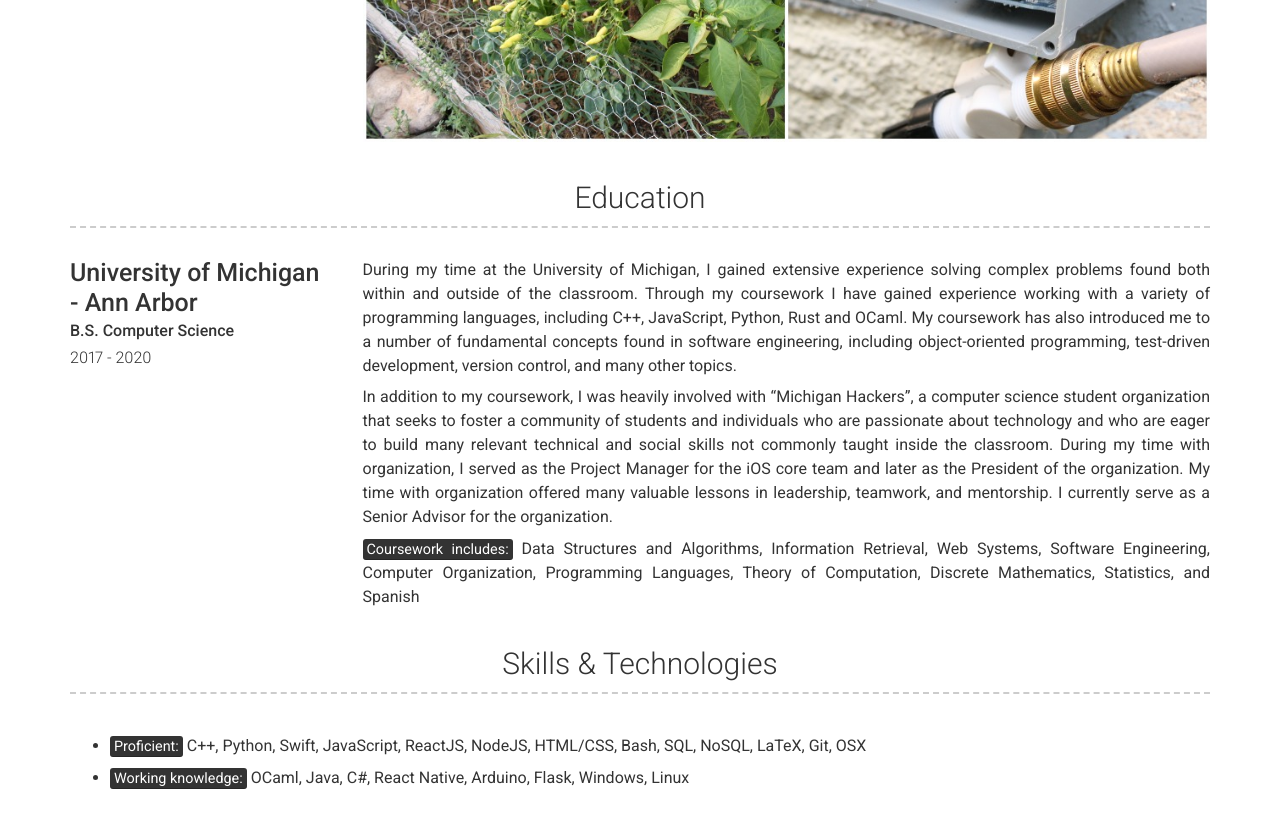
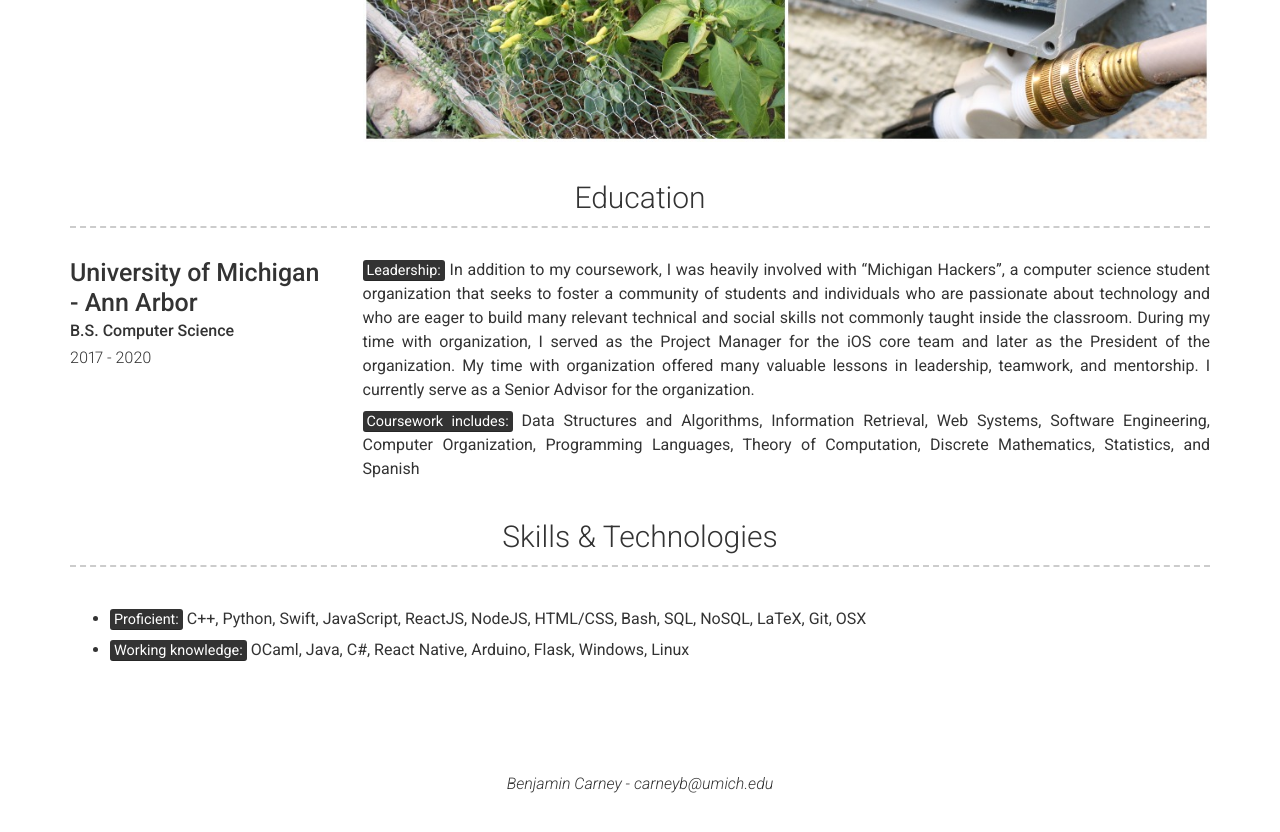
Before and after one commit to benjamincarney/benjamincarney.github.io, a Jekyll site: the page built from index.md, in a window 1280 px wide and 900 px high, scrolled down 3638 px. Shown: the top 832 px of the window. Built offline with Jekyll 4.4.1, drawn with Linux system fonts in a browser that asks for light colours; nearby versions of some CDN libraries; after the commit the page ends 4442 px from its top, so only the background shows below that.

Commit message:
Adjust education section

```diff
--- a/_config.yml
+++ b/_config.yml
@@ -168,12 +168,7 @@ content:
         sub_title: B.S. Computer Science
         caption: 2017 - 2020
         description: | # this will include new lines to allow paragraphs
-          During my time at the University of Michigan, I gained extensive experience solving complex problems found both within and outside of the classroom.
-          Through my coursework I have gained experience working with a variety of programming languages, including C++, JavaScript, Python, Rust and OCaml.
-          My coursework has also introduced me to a number of fundamental concepts found in software engineering, including object-oriented programming,
-          test-driven development, version control, and many other topics.
-
-          In addition to my coursework, I was heavily involved with "Michigan Hackers", a computer science student organization that seeks to foster a community
+          <mark>Leadership:</mark> In addition to my coursework, I was heavily involved with "Michigan Hackers", a computer science student organization that seeks to foster a community
           of students and individuals who are passionate about technology and who are eager to build many relevant technical and social skills not commonly taught
           inside the classroom. During my time with organization, I served as the Project Manager for the iOS core team and later as the President of the organization.
           My time with organization offered many valuable lessons in leadership, teamwork, and mentorship. I currently serve as a Senior Advisor for the organization.
```
